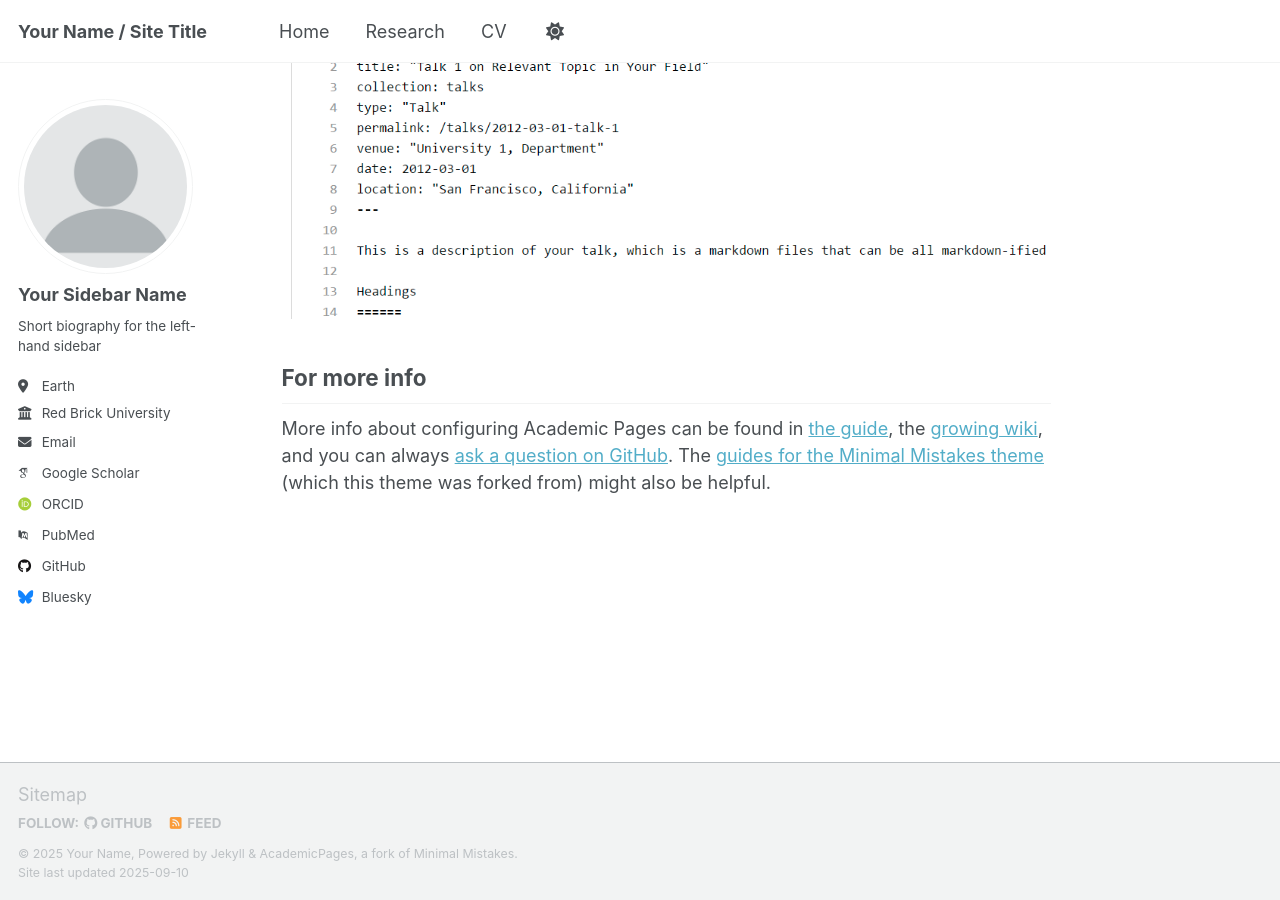
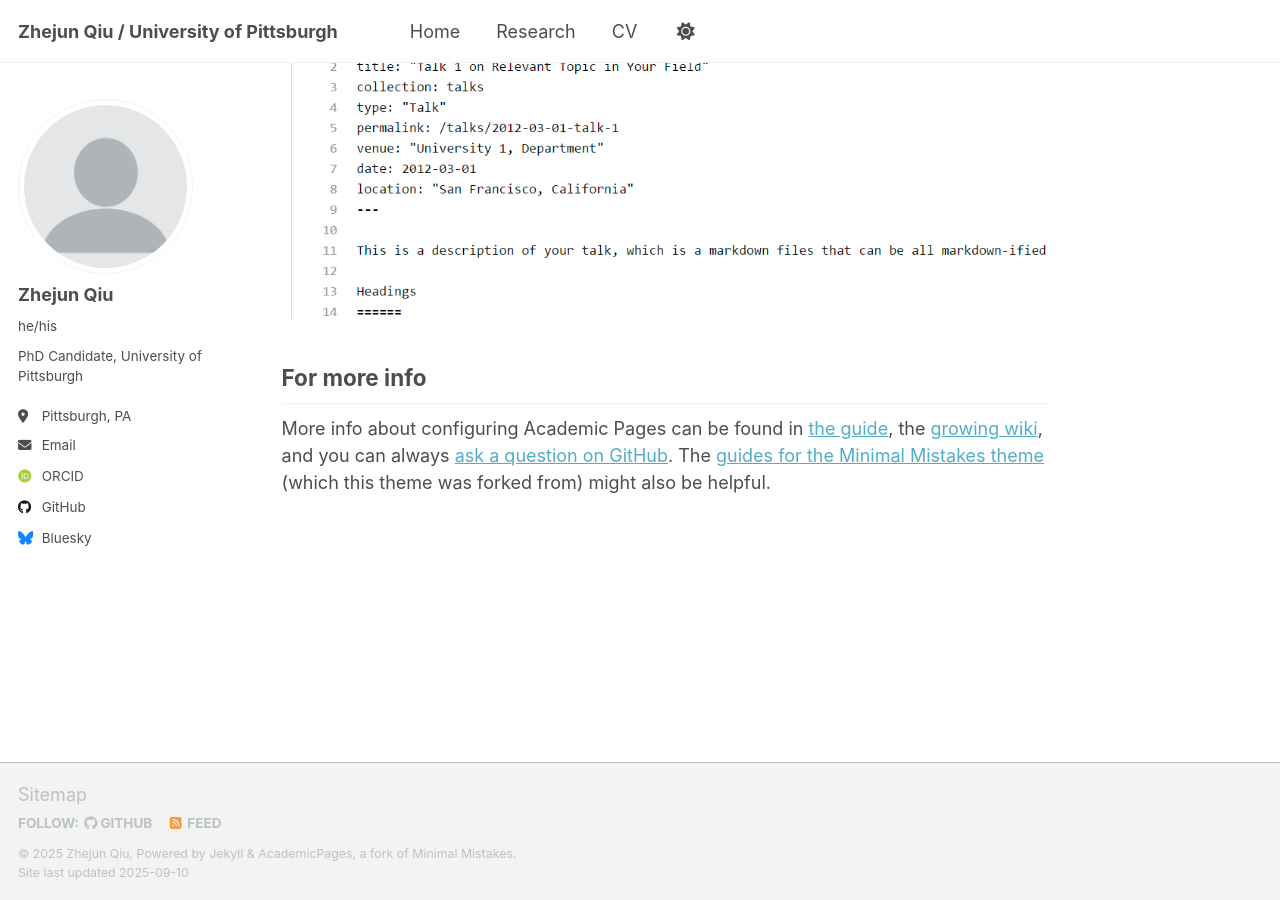
Before and after one commit to zhejun-qiu/zhejun-qiu.github.io, a Jekyll site: the page built from _pages/about.md, in a window 1280 px wide and 900 px high, scrolled down 2880 px. Built offline with Jekyll 4.4.1, drawn with Linux system fonts in a browser that asks for light colours; some web fonts are replaced; a script that is not in the unit is left out.

Commit message:
Update _config.yml

```diff
--- a/_config.yml
+++ b/_config.yml
@@ -9,9 +9,9 @@
 # Basic Site Settings
 locale                   : "en-US"
 site_theme               : "default" # Currently available options are "default", "air"
-title                    : "Your Name / Site Title"
+title                    : "Zhejun Qiu / University of Pittsburgh"
 title_separator          : "-"
-name                     : &name "Your Name"
+name                     : &name "Zhejun Qiu"
 description              : &description "Your Name's academic portfolio"   # Update this with a general description of your site, this is the default if not overridden by a page
 url                      : https://zhejunq.github.io # The base hostname & protocol for your site e.g. "https://[your GitHub username].github.io",
                                                            # or if you already have some other page hosted on Github then use "https://[your GitHub username].github.io/[Your Repo Name]"
@@ -24,31 +24,27 @@ repository               : "zhejunq/zhejunq.github.io"
 author:
   # Biographic information
   avatar           : "profile.png"
-  name             : "Your Sidebar Name"
-  pronouns         : # example: "she/her"
-  bio              : "Short biography for the left-hand sidebar"
-  location         : "Earth"
-  employer         : "Red Brick University"
+  name             : "Zhejun Qiu"
+  pronouns         : "he/his"
+  bio              : "PhD Candidate, University of Pittsburgh"
+  location         : "Pittsburgh, PA"
   uri              : # URL
-  email            : "none@example.org"
+  email            : "zhejunqiu@pitt.edu"
 
   # Academic websites
   academia         : # URL
   arxiv            : # URL - Update with the correct link to your profile
-  googlescholar    : "https://scholar.google.com/citations?user=PS_CX0AAAAAJ"
   inspire-hep      : # URL
   impactstory      : # URL
-  orcid            : "http://orcid.org/yourorcidurl"
+  orcid            : "https://orcid.org/0009-0009-7002-4802"
   semantic         : # URL
-  pubmed           : "https://www.ncbi.nlm.nih.gov/pubmed/?term=john+snow"
-  researchgate     : # URL
   scopus           : # URL
 
   # Repositories and software development
   bitbucket        : # Username - Update with your username on the site
   codepen          : # Username
   dribbble         : # Username
-  github           : "academicpages"
+  github           : "zhejunq"
   kaggle           : # Username
   stackoverflow    : # User number or user number and name (i.e., use "1" or "1/jeff-atwood")
 
```
